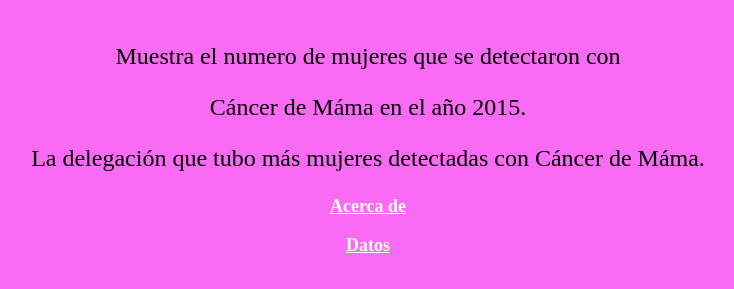
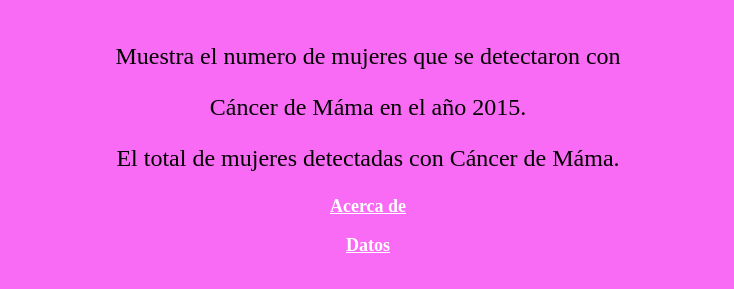
Before and after one commit to MonicaHP/ExaAppWeb, a plain HTML site: page views/index.html in a window 1280 px wide. Shown: the part 105-394 px from the top of the page, without its empty margins (272-1006 px from the left). Drawn offline with Linux system fonts and the light colour scheme.

Commit message:
Update index.html

```diff
--- a/views/index.html
+++ b/views/index.html
@@ -13,7 +13,7 @@
             </span>
             <font face="Corbel" size="5">
             <p align="center"> Muestra el numero de mujeres que se detectaron con</p> <p align="center">Cáncer de Máma en el año 2015.  </p>
-            <p align="center"> La delegación que tubo más mujeres detectadas con Cáncer de Máma. </p>
+            <p align="center"> El total de mujeres detectadas con Cáncer de Máma. </p>
             </font>
             <b>
                 <font face="Corbel" size="4.5">
```
